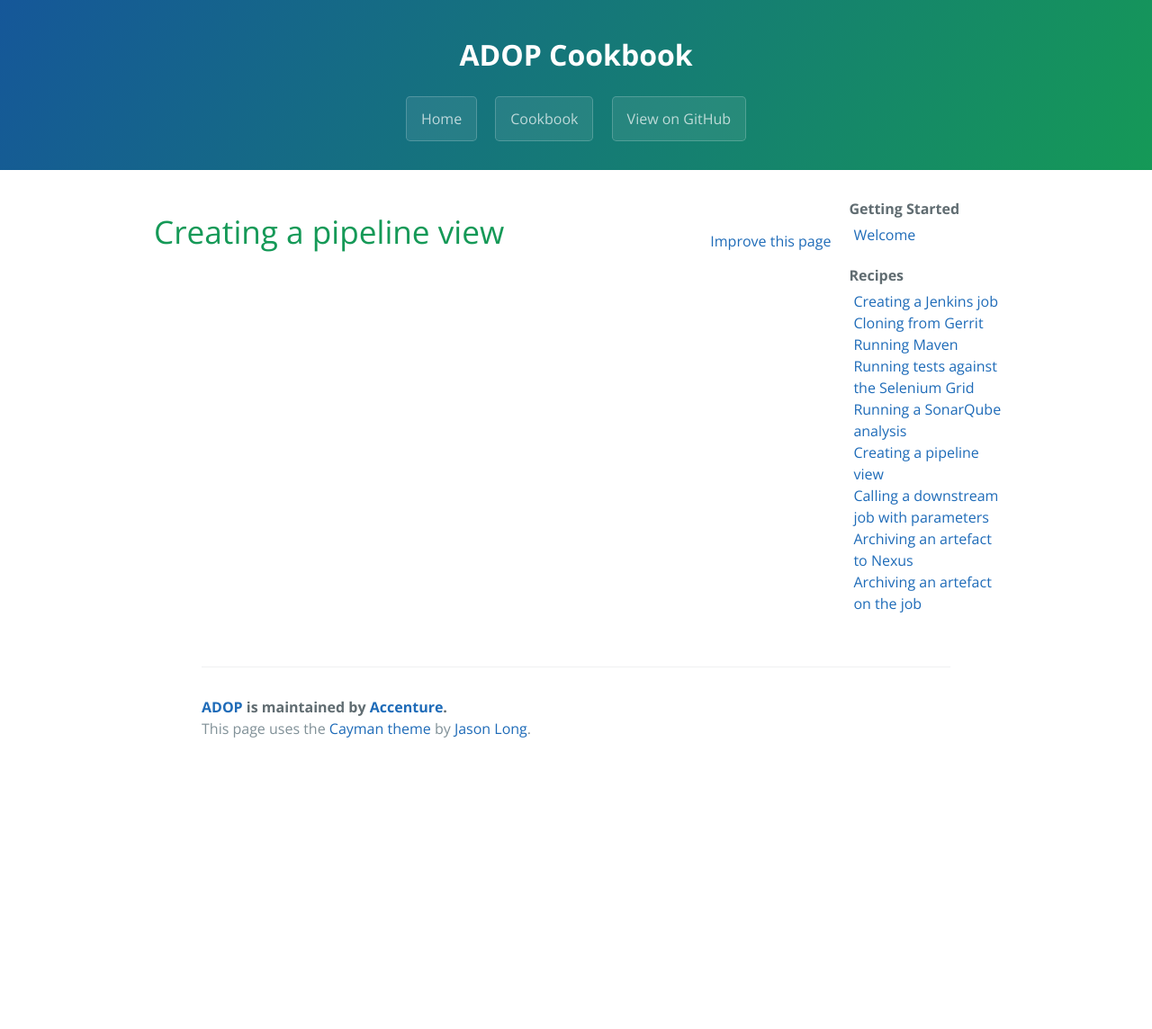
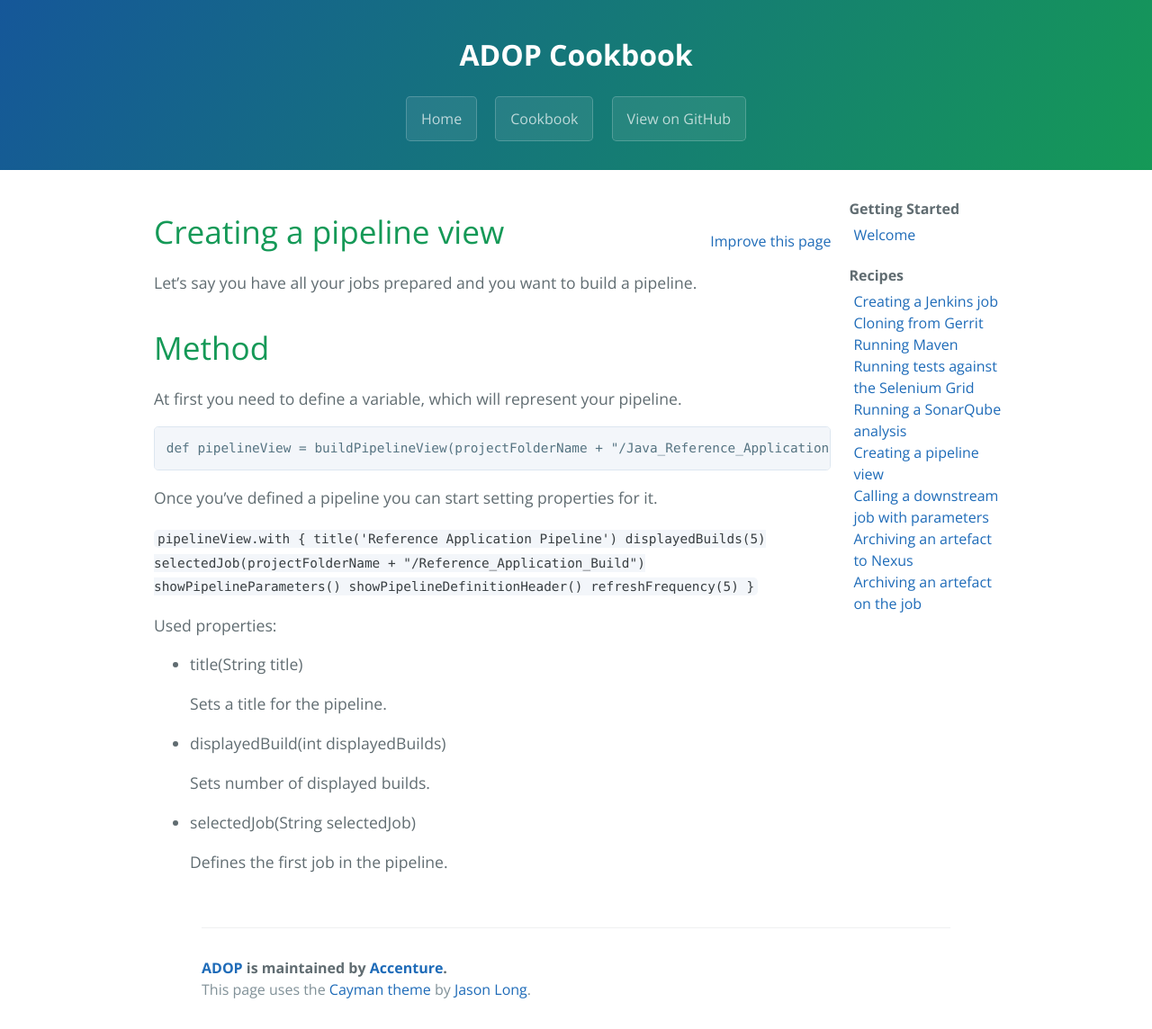
Before and after one commit to alexeymhv/adop-cartridges-cookbook, a Jekyll site: the page built from _docs/recipes/creating-pipeline-view.md, in a window 1280 px wide. Shown: the whole page at 90% size. Built offline with Jekyll 4.4.1, drawn with Linux system fonts in a browser that asks for light colours; before the commit the page ends 900 px from its top, so only the background shows below that.

Commit message:
Update creating-pipeline-view.md

````diff
--- a/_docs/recipes/creating-pipeline-view.md
+++ b/_docs/recipes/creating-pipeline-view.md
@@ -3,3 +3,40 @@ layout: docs
 title: Creating a pipeline view
 permalink: /docs/recipes/creating-pipeline-view/
 ---
+
+Let's say you have all your jobs prepared and you want to build a pipeline.
+
+# Method
+
+At first you need to define a variable, which will represent your pipeline.
+
+```
+def pipelineView = buildPipelineView(projectFolderName + "/Java_Reference_Application")
+```
+
+Once you've defined a pipeline you can start setting properties for it.
+
+``
+pipelineView.with {
+    title('Reference Application Pipeline')
+    displayedBuilds(5)
+    selectedJob(projectFolderName + "/Reference_Application_Build")
+    showPipelineParameters()
+    showPipelineDefinitionHeader()
+    refreshFrequency(5)
+}
+``
+
+Used properties:
+
+* title(String title)
+
+  Sets a title for the pipeline.
+
+* displayedBuild(int displayedBuilds)
+
+  Sets number of displayed builds.
+
+* selectedJob(String selectedJob)
+
+  Defines the first job in the pipeline.
````
